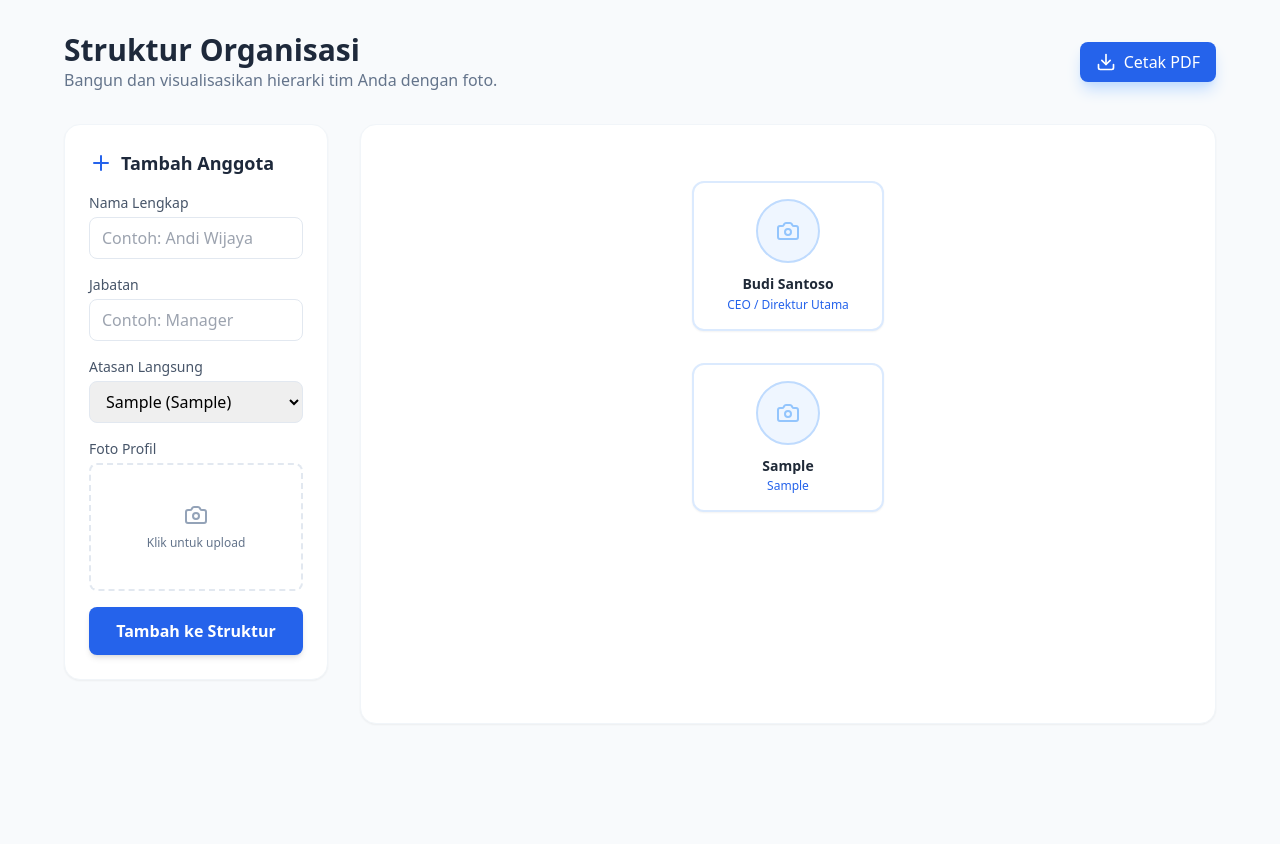
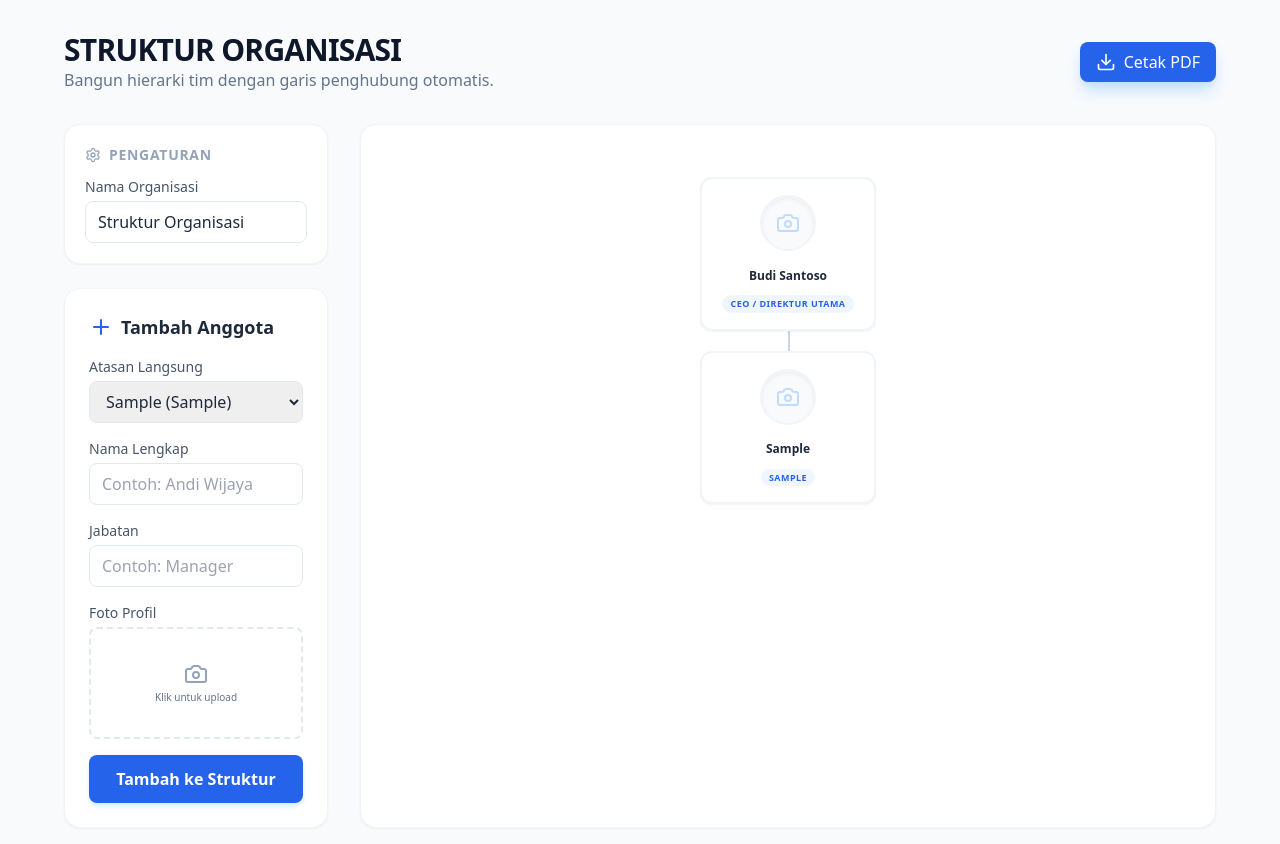
Before and after one commit to bowowiwendi/struktur-organisasi, a plain HTML site: page index.html in a window 1280 px wide. Both pictures are taken after typing "Sample", "Sample" into the empty fields and a click on the button "Tambah ke Struktur". Before the commit the page ends 800 px from the top, so only its background shows below. Drawn offline with nearby package versions, Linux system fonts and the light colour scheme.

Commit message:
Enhance tree structure styling and organization display
Refactor styles for dynamic tree connections and update organization structure display.

```diff
--- a/index.html
+++ b/index.html
@@ -9,19 +9,69 @@
     <!-- Lucide Icons -->
     <script src="https://unpkg.com/lucide@latest"></script>
     <style>
-        /* Gaya khusus untuk garis penghubung dan cetak */
-        .tree-node::before {
-            content: "";
+        /* Gaya khusus untuk garis penghubung yang dinamis */
+        .tree-container ul {
+            padding-top: 20px;
+            position: relative;
+            transition: all 0.5s;
+            display: flex;
+            justify-content: center;
+        }
+
+        .tree-container li {
+            float: left;
+            text-align: center;
+            list-style-type: none;
+            position: relative;
+            padding: 20px 5px 0 5px;
+            transition: all 0.5s;
+        }
+
+        /* Garis vertikal penghubung ke atas */
+        .tree-container li::before, .tree-container li::after {
+            content: '';
             position: absolute;
-            top: -1rem;
+            top: 0;
+            right: 50%;
+            border-top: 2px solid #cbd5e1;
+            width: 50%;
+            height: 20px;
+        }
+        .tree-container li::after {
+            right: auto;
             left: 50%;
-            width: 1px;
-            height: 1rem;
-            background-color: #e2e8f0;
+            border-left: 2px solid #cbd5e1;
         }
-        .tree-node:first-child::before {
+
+        /* Hilangkan garis kiri-kanan untuk elemen tunggal/ujung */
+        .tree-container li:only-child::after, .tree-container li:only-child::before {
             display: none;
         }
+        .tree-container li:only-child {
+            padding-top: 0;
+        }
+        .tree-container li:first-child::before, .tree-container li:last-child::after {
+            border: 0 none;
+        }
+        .tree-container li:last-child::before {
+            border-right: 2px solid #cbd5e1;
+            border-radius: 0 5px 0 0;
+        }
+        .tree-container li:first-child::after {
+            border-radius: 5px 0 0 0;
+        }
+
+        /* Garis vertikal penghubung ke bawah dari atasan */
+        .tree-container ul ul::before {
+            content: '';
+            position: absolute;
+            top: 0;
+            left: 50%;
+            border-left: 2px solid #cbd5e1;
+            width: 0;
+            height: 20px;
+        }
+
         @media print {
             .no-print {
                 display: none !important;
@@ -29,33 +79,59 @@
             body {
                 background-color: white;
             }
+            .print-center {
+                text-align: center;
+                width: 100%;
+            }
         }
     </style>
 </head>
-<body class="bg-slate-50 min-h-screen p-4 md:p-8 font-sans">
+<body class="bg-slate-50 min-h-screen p-4 md:p-8 font-sans text-slate-800">
 
     <div class="max-w-6xl mx-auto">
         <!-- Header -->
-        <header class="mb-8 flex flex-col md:flex-row md:items-center justify-between gap-4 no-print">
+        <header class="mb-8 flex flex-col md:flex-row md:items-center justify-between gap-4 print-center">
             <div>
-                <h1 class="text-3xl font-extrabold text-slate-800">Struktur Organisasi</h1>
-                <p class="text-slate-500">Bangun dan visualisasikan hierarki tim Anda dengan foto.</p>
+                <h1 id="displayOrgName" class="text-3xl font-extrabold text-slate-900 uppercase tracking-tight">Struktur Organisasi</h1>
+                <p class="text-slate-500 no-print">Bangun hierarki tim dengan garis penghubung otomatis.</p>
             </div>
-            <div class="flex gap-2">
-                <button onclick="window.print()" class="flex items-center gap-2 px-4 py-2 bg-blue-600 text-white rounded-lg hover:bg-blue-700 shadow-lg shadow-blue-200">
+            <div class="flex gap-2 no-print">
+                <button onclick="window.print()" class="flex items-center gap-2 px-4 py-2 bg-blue-600 text-white rounded-lg hover:bg-blue-700 shadow-lg shadow-blue-200 transition-all active:scale-95">
                     <i data-lucide="download" class="w-5 h-5"></i> Cetak PDF
                 </button>
             </div>
         </header>
 
         <div class="grid grid-cols-1 lg:grid-cols-4 gap-8">
-            <!-- Panel Input -->
-            <div class="lg:col-span-1 bg-white p-6 rounded-2xl shadow-sm border border-slate-100 h-fit no-print">
+            <!-- Panel Input & Pengaturan -->
+            <div class="lg:col-span-1 space-y-6 no-print">
+
+                <!-- Pengaturan Nama Organisasi -->
+                <div class="bg-white p-5 rounded-2xl shadow-sm border border-slate-100">
+                    <h2 class="text-sm font-bold text-slate-400 uppercase tracking-wider mb-3 flex items-center gap-2">
+                        <i data-lucide="settings" class="w-4 h-4"></i> Pengaturan
+                    </h2>
+                    <div>
+                        <label class="block text-sm font-medium text-slate-600 mb-1">Nama Organisasi</label>
+                        <input type="text" id="inputOrgName" oninput="updateOrgName(this.value)" placeholder="Nama Organisasi Anda" class="w-full px-3 py-2 border border-slate-200 rounded-lg focus:ring-2 focus:ring-blue-500 outline-none transition-all">
+                    </div>
+                </div>
+
+                <!-- Form Tambah Anggota -->
+                <div class="bg-white p-6 rounded-2xl shadow-sm border border-slate-100 h-fit">
                     <h2 class="text-lg font-bold text-slate-800 mb-4 flex items-center gap-2">
                         <i data-lucide="plus" class="text-blue-600"></i> Tambah Anggota
                     </h2>
 
                     <form id="orgForm" class="space-y-4">
+                        <div id="parentSelectionContainer">
+                            <label class="block text-sm font-medium text-slate-600 mb-1">Atasan Langsung</label>
+                            <select id="nodeParent" class="w-full px-3 py-2 border border-slate-200 rounded-lg focus:ring-2 focus:ring-blue-500 outline-none">
+                                <!-- Opsi akan diisi oleh JavaScript -->
+                            </select>
+                            <p id="firstNodeHint" class="hidden text-[10px] text-blue-500 mt-1 italic">Ini akan menjadi pemimpin utama baru.</p>
+                        </div>
+
                         <div>
                             <label class="block text-sm font-medium text-slate-600 mb-1">Nama Lengkap</label>
                             <input type="text" id="nodeName" placeholder="Contoh: Andi Wijaya" class="w-full px-3 py-2 border border-slate-200 rounded-lg focus:ring-2 focus:ring-blue-500 outline-none" required>
@@ -67,33 +143,27 @@
                         </div>
 
                         <div>
-                        <label class="block text-sm font-medium text-slate-600 mb-1">Atasan Langsung</label>
-                        <select id="nodeParent" class="w-full px-3 py-2 border border-slate-200 rounded-lg focus:ring-2 focus:ring-blue-500 outline-none">
-                            <!-- Opsi akan diisi oleh JavaScript -->
-                        </select>
-                    </div>
-
-                    <div>
                             <label class="block text-sm font-medium text-slate-600 mb-1">Foto Profil</label>
-                        <div id="photoDropzone" class="w-full h-32 border-2 border-dashed border-slate-200 rounded-lg flex flex-col items-center justify-center cursor-pointer hover:bg-slate-50 transition-colors overflow-hidden relative">
+                            <div id="photoDropzone" class="w-full h-28 border-2 border-dashed border-slate-200 rounded-lg flex flex-col items-center justify-center cursor-pointer hover:bg-slate-50 transition-colors overflow-hidden relative">
                                 <div id="photoPreviewContent" class="flex flex-col items-center">
-                                <i data-lucide="camera" class="text-slate-400 mb-2"></i>
-                                <span class="text-xs text-slate-500">Klik untuk upload</span>
+                                    <i data-lucide="camera" class="text-slate-400 mb-1"></i>
+                                    <span class="text-[10px] text-slate-500 font-medium">Klik untuk upload</span>
                                 </div>
                                 <img id="photoPreviewImg" class="hidden absolute inset-0 w-full h-full object-cover">
                             </div>
                             <input type="file" id="nodePhoto" accept="image/*" class="hidden">
                         </div>
 
-                    <button type="submit" class="w-full py-3 bg-blue-600 text-white font-bold rounded-lg hover:bg-blue-700 transition-colors shadow-md">
+                        <button type="submit" class="w-full py-3 bg-blue-600 text-white font-bold rounded-lg hover:bg-blue-700 transition-all shadow-md shadow-blue-100 active:scale-95">
                             Tambah ke Struktur
                         </button>
                     </form>
                 </div>
+            </div>
 
             <!-- Canvas Visualisasi -->
-            <div class="lg:col-span-3 bg-white p-8 rounded-2xl shadow-sm border border-slate-100 overflow-auto min-h-[600px] flex justify-center">
-                <div id="chartContainer" class="inline-block pt-4">
+            <div class="lg:col-span-3 bg-white p-8 rounded-2xl shadow-sm border border-slate-100 overflow-auto min-h-[600px]">
+                <div id="chartContainer" class="tree-container w-full min-w-max">
                     <!-- Pohon akan dirender di sini -->
                 </div>
             </div>
@@ -106,6 +176,7 @@
             { id: '1', name: 'Budi Santoso', role: 'CEO / Direktur Utama', photo: null, parentId: null }
         ];
         let currentPhotoBase64 = null;
+        let orgName = "Struktur Organisasi";
 
         // Inisialisasi Ikon
         lucide.createIcons();
@@ -118,6 +189,15 @@
         const photoPreviewContent = document.getElementById('photoPreviewContent');
         const parentSelect = document.getElementById('nodeParent');
         const chartContainer = document.getElementById('chartContainer');
+        const firstNodeHint = document.getElementById('firstNodeHint');
+        const displayOrgName = document.getElementById('displayOrgName');
+        const inputOrgName = document.getElementById('inputOrgName');
+
+        // Handle Nama Organisasi
+        function updateOrgName(val) {
+            orgName = val || "Struktur Organisasi";
+            displayOrgName.innerText = orgName;
+        }
 
         // Handle Upload Foto
         photoDropzone.onclick = () => photoInput.click();
@@ -138,15 +218,19 @@
 
         // Render Dropdown Parent
         function updateParentSelect() {
+            if (nodes.length === 0) {
+                parentSelect.innerHTML = '<option value="null">-- Pemimpin Utama --</option>';
+                firstNodeHint.classList.remove('hidden');
+            } else {
                 parentSelect.innerHTML = nodes.map(node =>
                     `<option value="${node.id}">${node.name} (${node.role})</option>`
                 ).join('');
+                firstNodeHint.classList.add('hidden');
+            }
         }
 
         // Fungsi Hapus
         function deleteMember(id) {
-            if (id === '1') return;
-
             const getChildIds = (parentId) => {
                 let ids = [parentId];
                 const children = nodes.filter(n => n.parentId === parentId);
@@ -158,47 +242,55 @@
 
             const idsToDelete = getChildIds(id);
             nodes = nodes.filter(node => !idsToDelete.includes(node.id));
+
             renderChart();
             updateParentSelect();
         }
 
         // Render Pohon (Rekursif)
-        function renderNode(node) {
+        function generateHTML(nodeId) {
+            const node = nodes.find(n => n.id === nodeId);
+            if (!node) return '';
+
             const children = nodes.filter(n => n.parentId === node.id);
             const hasChildren = children.length > 0;
 
             const photoHtml = node.photo
                 ? `<img src="${node.photo}" class="w-full h-full object-cover">`
-                : `<i data-lucide="camera" class="text-blue-300 w-6 h-6"></i>`;
+                : `<i data-lucide="camera" class="text-blue-200 w-6 h-6"></i>`;
 
-            const deleteBtn = node.parentId
-                ? `<button onclick="deleteMember('${node.id}')" class="absolute -top-2 -right-2 p-1 bg-red-500 text-white rounded-full opacity-0 group-hover:opacity-100 transition-opacity no-print">
-                    <i data-lucide="trash-2" class="w-3 h-3"></i>
-                   </button>`
-                : '';
-
-            let html = `
-                <div class="flex flex-col items-center tree-node relative">
-                    <div class="relative flex flex-col items-center p-4 m-2 bg-white border-2 border-blue-100 rounded-xl shadow-sm hover:shadow-md transition-all duration-300 w-48 group">
-                        ${deleteBtn}
-                        <div class="w-16 h-16 bg-blue-50 rounded-full mb-3 flex items-center justify-center overflow-hidden border-2 border-blue-200">
+            return `
+                <li>
+                    <div class="relative flex flex-col items-center p-4 mx-auto bg-white border-2 border-slate-100 rounded-xl shadow-sm hover:shadow-md transition-all duration-300 w-44 group z-10">
+                        <button onclick="deleteMember('${node.id}')" class="absolute -top-2 -right-2 p-1.5 bg-red-500 text-white rounded-full opacity-0 group-hover:opacity-100 transition-all no-print hover:bg-red-600 shadow-sm active:scale-90">
+                            <i data-lucide="trash-2" class="w-3.5 h-3.5"></i>
+                        </button>
+                        <div class="w-14 h-14 bg-slate-50 rounded-full mb-2 flex items-center justify-center overflow-hidden border-2 border-slate-100 shadow-inner">
                             ${photoHtml}
                         </div>
-                        <h3 class="font-bold text-gray-800 text-center text-sm leading-tight">${node.name}</h3>
-                        <p class="text-blue-600 text-xs text-center font-medium mt-1">${node.role}</p>
+                        <h3 class="font-bold text-slate-800 text-center text-xs leading-tight h-8 flex items-center justify-center overflow-hidden">${node.name}</h3>
+                        <p class="text-blue-600 text-[9px] text-center font-bold mt-1 uppercase tracking-wider bg-blue-50 px-2 py-0.5 rounded-full">${node.role}</p>
                     </div>
                     ${hasChildren ? `
-                        <div class="flex flex-row items-start mt-4">
-                            ${children.map(child => renderNode(child)).join('')}
-                        </div>
+                        <ul>
+                            ${children.map(child => generateHTML(child.id)).join('')}
+                        </ul>
                     ` : ''}
-                </div>
+                </li>
             `;
-            return html;
         }
 
         function renderChart() {
-            chartContainer.innerHTML = renderNode(nodes[0]);
+            if (nodes.length === 0) {
+                chartContainer.innerHTML = `
+                    <div class="flex flex-col items-center justify-center h-full text-slate-300 py-20">
+                        <i data-lucide="users" class="w-20 h-20 mb-4 opacity-20"></i>
+                        <p class="font-medium">Struktur masih kosong</p>
+                    </div>`;
+            } else {
+                const rootNodes = nodes.filter(n => !n.parentId || !nodes.find(parent => parent.id === n.parentId));
+                chartContainer.innerHTML = `<ul>${rootNodes.map(root => generateHTML(root.id)).join('')}</ul>`;
+            }
             lucide.createIcons();
         }
 
@@ -207,14 +299,14 @@
             e.preventDefault();
             const name = document.getElementById('nodeName').value;
             const role = document.getElementById('nodeRole').value;
-            const parentId = parentSelect.value;
+            const parentValue = parentSelect.value;
 
             const newNode = {
                 id: Date.now().toString(),
                 name,
                 role,
                 photo: currentPhotoBase64,
-                parentId
+                parentId: (parentValue === "null" || nodes.length === 0) ? null : parentValue
             };
 
             nodes.push(newNode);
@@ -227,13 +319,13 @@
 
             renderChart();
             updateParentSelect();
-            // Set default parent ke yang baru ditambah untuk memudahkan
             parentSelect.value = newNode.id;
         };
 
         // Inisialisasi awal
         updateParentSelect();
         renderChart();
+        inputOrgName.value = "Struktur Organisasi";
     </script>
 </body>
 </html>
```
Lines whose indentation alone changed are shown as unchanged.
